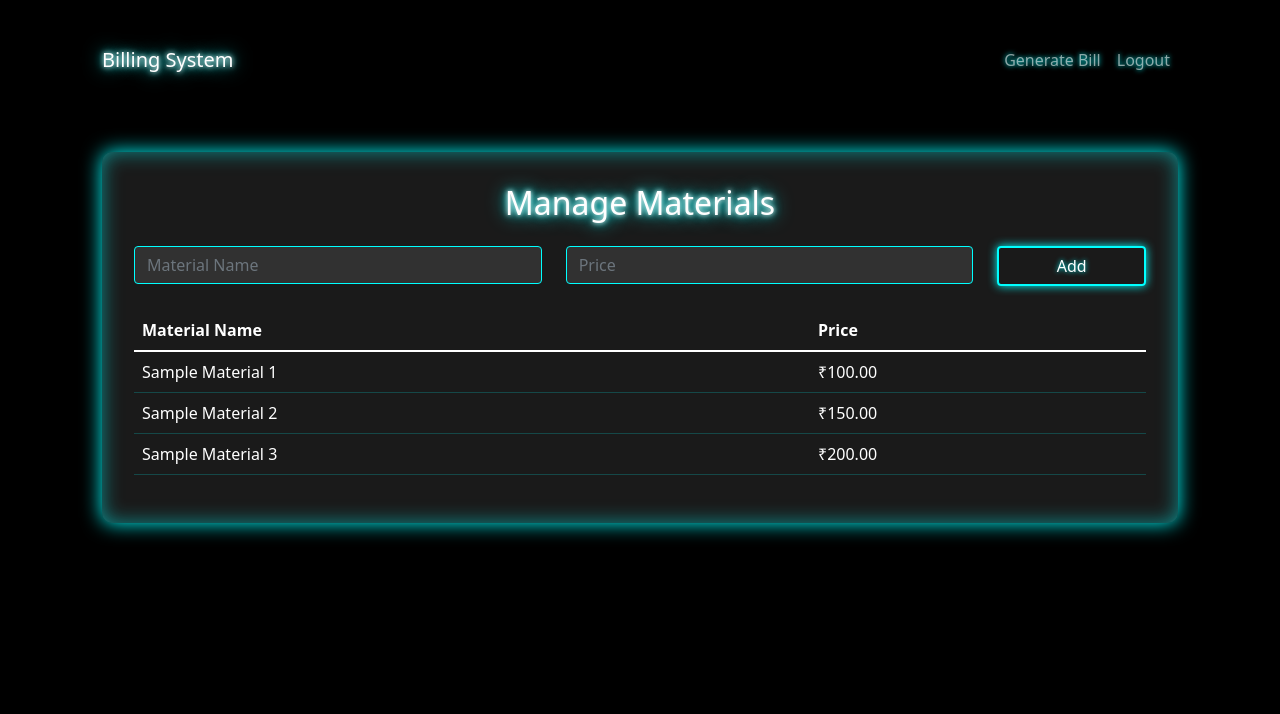
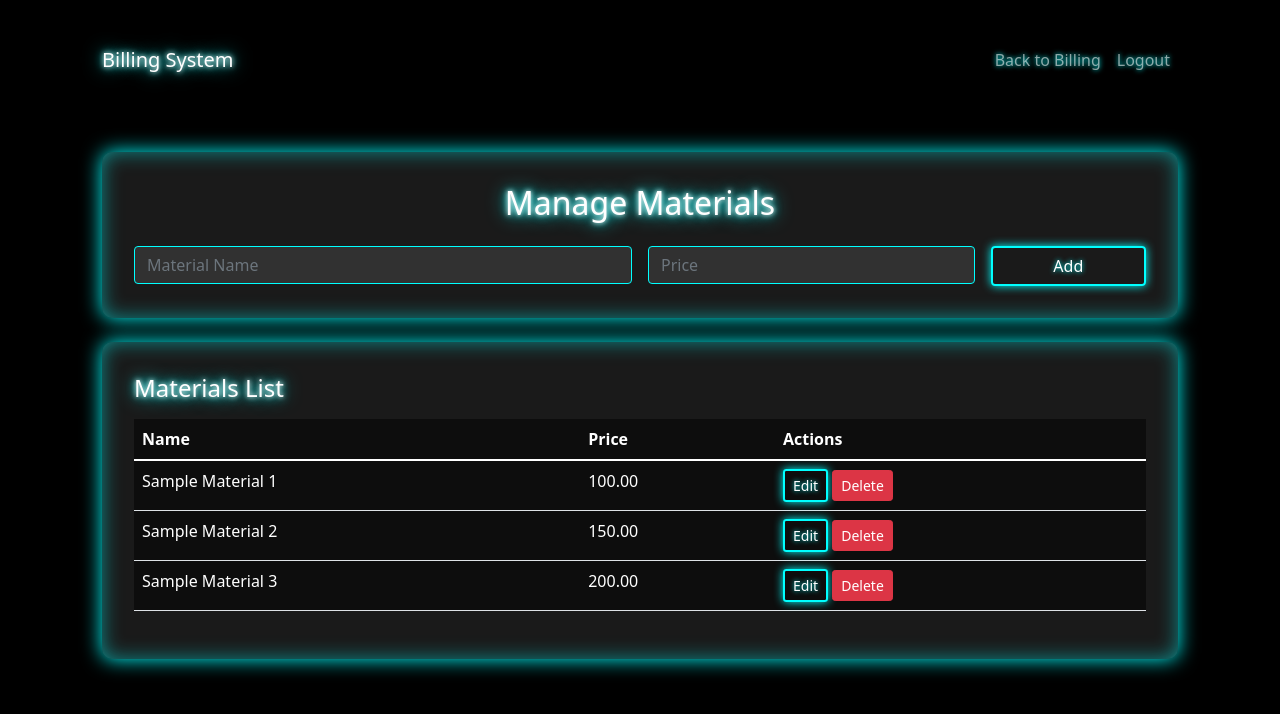
Before and after one commit to INZAMAMULHAQ000/ERP-for-Billing-hreadr-, a PHP site: page /materials.php in a window 1280 px wide. Shown: the top 714 px of the page. Run offline with PHP 8.4, Linux system fonts and the light colour scheme; the visitor is signed in with stand-in values (Sample User, id 1); data comes from the database, SQL or seed files in the repository.

Commit message:
Initial commit for billing project

```diff
--- a/materials.php
+++ b/materials.php
@@ -7,16 +7,38 @@ if(!isset($_SESSION['loggedin'])) {
     exit;
 }
 
-if(isset($_POST['add_material'])) {
+// Handle AJAX requests for CRUD operations
+if ($_SERVER['REQUEST_METHOD'] === 'POST' && isset($_POST['action'])) {
+    $response = ['success' => false];
+    if ($_POST['action'] === 'add') {
         $name = mysqli_real_escape_string($conn, $_POST['name']);
-    $price = mysqli_real_escape_string($conn, $_POST['price']);
-
-    $sql = "INSERT INTO materials (name, price) VALUES ('$name', '$price')";
-    mysqli_query($conn, $sql);
+        $price = floatval($_POST['price']);
+        $sql = "INSERT INTO materials (name, price) VALUES ('$name', $price)";
+        $response['success'] = mysqli_query($conn, $sql);
+        $response['id'] = mysqli_insert_id($conn);
+    } elseif ($_POST['action'] === 'update') {
+        $id = intval($_POST['id']);
+        $name = mysqli_real_escape_string($conn, $_POST['name']);
+        $price = floatval($_POST['price']);
+        $sql = "UPDATE materials SET name='$name', price=$price WHERE id=$id";
+        $response['success'] = mysqli_query($conn, $sql);
+    } elseif ($_POST['action'] === 'delete') {
+        $id = intval($_POST['id']);
+        $sql = "DELETE FROM materials WHERE id=$id";
+        $response['success'] = mysqli_query($conn, $sql);
+    } elseif ($_POST['action'] === 'fetch') {
+        $materials = [];
+        $result = mysqli_query($conn, "SELECT * FROM materials ORDER BY name");
+        while ($row = mysqli_fetch_assoc($result)) {
+            $materials[] = $row;
         }
-
-$materials_query = "SELECT * FROM materials ORDER BY name";
-$materials_result = mysqli_query($conn, $materials_query);
+        $response['success'] = true;
+        $response['materials'] = $materials;
+    }
+    header('Content-Type: application/json');
+    echo json_encode($response);
+    exit;
+}
 ?>
 <!DOCTYPE html>
 <html lang="en">
@@ -34,7 +56,7 @@ $materials_result = mysqli_query($conn, $materials_query);
         .container {
             padding: 2rem;
         }
-        .materials-container {
+        .materials-form, .materials-table {
             background: rgba(255, 255, 255, 0.1);
             padding: 2rem;
             border-radius: 10px;
@@ -81,65 +103,128 @@ $materials_result = mysqli_query($conn, $materials_query);
         .table {
             color: #fff;
         }
-        .table thead th {
-            border-color: #0ff;
-        }
-        .table td {
-            border-color: rgba(0, 255, 255, 0.2);
+        .table th, .table td {
+            background: rgba(0,0,0,0.5);
         }
     </style>
 </head>
 <body>
     <nav class="navbar navbar-expand-lg navbar-dark">
         <div class="container">
-            <a class="navbar-brand neon-text" href="#">Billing System</a>
+            <a class="navbar-brand neon-text" href="billing.php">Billing System</a>
             <div class="navbar-nav ms-auto">
-                <a class="nav-link" href="billing.php">Generate Bill</a>
+                <a class="nav-link" href="billing.php">Back to Billing</a>
                 <a class="nav-link" href="logout.php">Logout</a>
             </div>
         </div>
     </nav>
-
     <div class="container">
-        <div class="materials-container">
+        <div class="materials-form mb-4">
             <h2 class="text-center mb-4 neon-text">Manage Materials</h2>
-
-            <form method="post" class="mb-4">
-                <div class="row">
-                    <div class="col-md-5">
-                        <input type="text" name="name" class="form-control" placeholder="Material Name" required>
+            <form id="addMaterialForm" class="row g-3">
+                <div class="col-md-6">
+                    <input type="text" class="form-control" id="materialName" placeholder="Material Name" required>
                 </div>
-                    <div class="col-md-5">
-                        <input type="number" name="price" class="form-control" placeholder="Price" step="0.01" required>
+                <div class="col-md-4">
+                    <input type="number" class="form-control" id="materialPrice" placeholder="Price" min="0" step="0.01" required>
                 </div>
                 <div class="col-md-2">
-                        <button type="submit" name="add_material" class="btn btn-neon w-100">Add</button>
-                    </div>
+                    <button type="submit" class="btn btn-neon w-100">Add</button>
                 </div>
             </form>
-
-            <div class="table-responsive">
-                <table class="table">
+        </div>
+        <div class="materials-table">
+            <h4 class="mb-3 neon-text">Materials List</h4>
+            <table class="table table-hover" id="materialsTable">
                 <thead>
                     <tr>
-                            <th>Material Name</th>
+                        <th>Name</th>
                         <th>Price</th>
+                        <th>Actions</th>
                     </tr>
                 </thead>
                 <tbody>
-                        <?php while($row = mysqli_fetch_assoc($materials_result)): ?>
-                            <tr>
-                                <td><?php echo $row['name']; ?></td>
-                                <td>₹<?php echo number_format($row['price'], 2); ?></td>
-                            </tr>
-                        <?php endwhile; ?>
+                    <!-- Materials will be loaded here -->
                 </tbody>
             </table>
         </div>
     </div>
-    </div>
+    <script src="https://code.jquery.com/jquery-3.6.0.min.js"></script>
+    <script>
+        function fetchMaterials() {
+            $.post('materials.php', {action: 'fetch'}, function(data) {
+                if(data.success) {
+                    let rows = '';
+                    data.materials.forEach(function(mat) {
+                        rows += `<tr data-id="${mat.id}">
+                            <td><span class="mat-name">${mat.name}</span></td>
+                            <td><span class="mat-price">${parseFloat(mat.price).toFixed(2)}</span></td>
+                            <td>
+                                <button class="btn btn-sm btn-neon edit-btn">Edit</button>
+                                <button class="btn btn-sm btn-danger delete-btn">Delete</button>
+                            </td>
+                        </tr>`;
+                    });
+                    $('#materialsTable tbody').html(rows);
+                }
+            }, 'json');
+        }
 
-    <script src="https://code.jquery.com/jquery-3.6.0.min.js"></script>
-    <script src="https://cdn.jsdelivr.net/npm/bootstrap@5.1.3/dist/js/bootstrap.bundle.min.js"></script>
+        $(document).ready(function() {
+            fetchMaterials();
+
+            $('#addMaterialForm').submit(function(e) {
+                e.preventDefault();
+                const name = $('#materialName').val().trim();
+                const price = $('#materialPrice').val();
+                if(name && price) {
+                    $.post('materials.php', {action: 'add', name, price}, function(data) {
+                        if(data.success) {
+                            fetchMaterials();
+                            $('#addMaterialForm')[0].reset();
+                        }
+                    }, 'json');
+                }
+            });
+
+            $('#materialsTable').on('click', '.delete-btn', function() {
+                if(confirm('Delete this material?')) {
+                    const id = $(this).closest('tr').data('id');
+                    $.post('materials.php', {action: 'delete', id}, function(data) {
+                        if(data.success) fetchMaterials();
+                    }, 'json');
+                }
+            });
+
+            $('#materialsTable').on('click', '.edit-btn', function() {
+                const tr = $(this).closest('tr');
+                const id = tr.data('id');
+                const name = tr.find('.mat-name').text();
+                const price = tr.find('.mat-price').text();
+                tr.html(`<td><input type='text' class='form-control form-control-sm edit-name' value='${name}'></td>
+                         <td><input type='number' class='form-control form-control-sm edit-price' value='${price}' min='0' step='0.01'></td>
+                         <td>
+                            <button class='btn btn-sm btn-success save-btn'>Save</button>
+                            <button class='btn btn-sm btn-secondary cancel-btn'>Cancel</button>
+                         </td>`);
+            });
+
+            $('#materialsTable').on('click', '.cancel-btn', function() {
+                fetchMaterials();
+            });
+
+            $('#materialsTable').on('click', '.save-btn', function() {
+                const tr = $(this).closest('tr');
+                const id = tr.data('id');
+                const name = tr.find('.edit-name').val().trim();
+                const price = tr.find('.edit-price').val();
+                if(name && price) {
+                    $.post('materials.php', {action: 'update', id, name, price}, function(data) {
+                        if(data.success) fetchMaterials();
+                    }, 'json');
+                }
+            });
+        });
+    </script>
 </body>
 </html>
```
Lines whose indentation alone changed are shown as unchanged.
